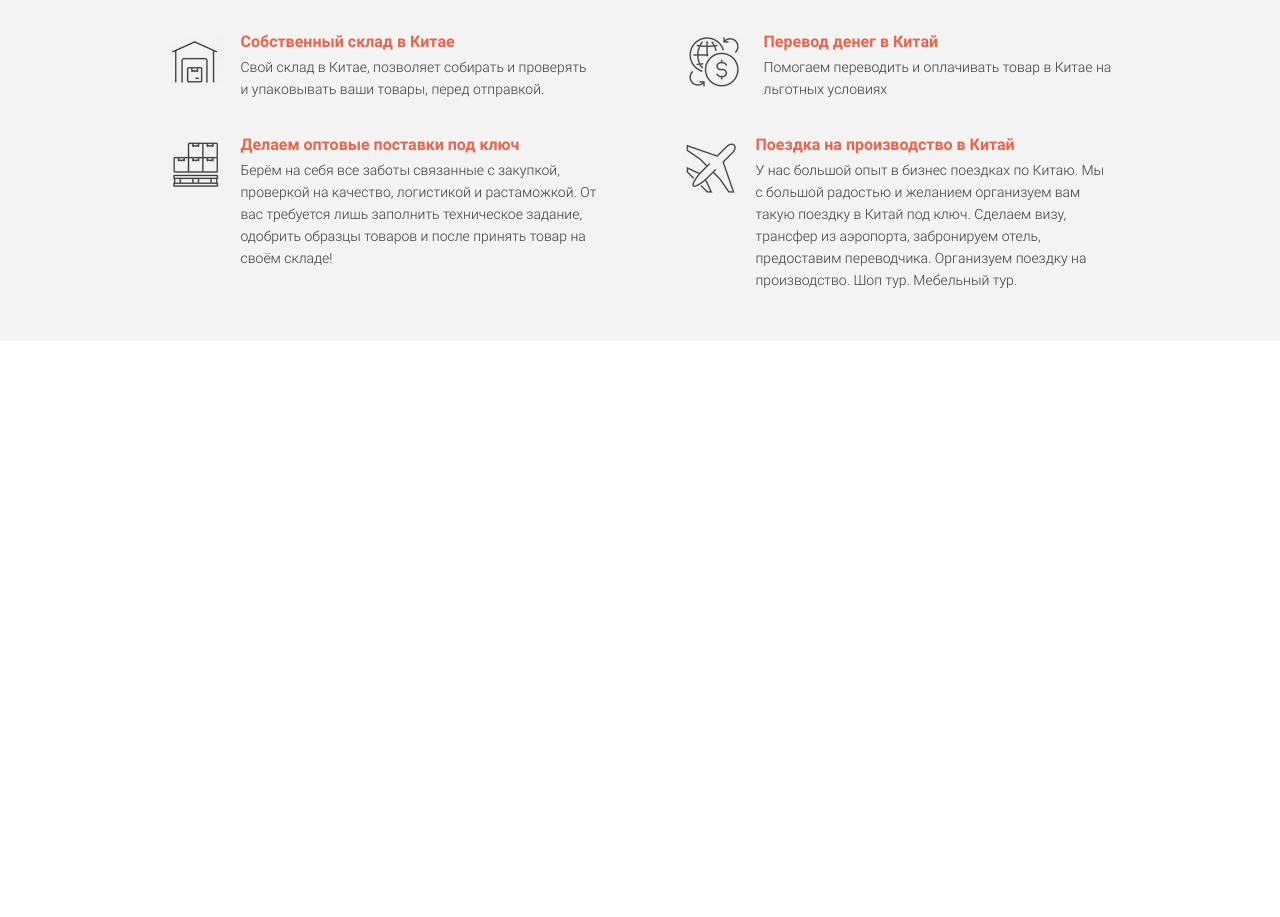
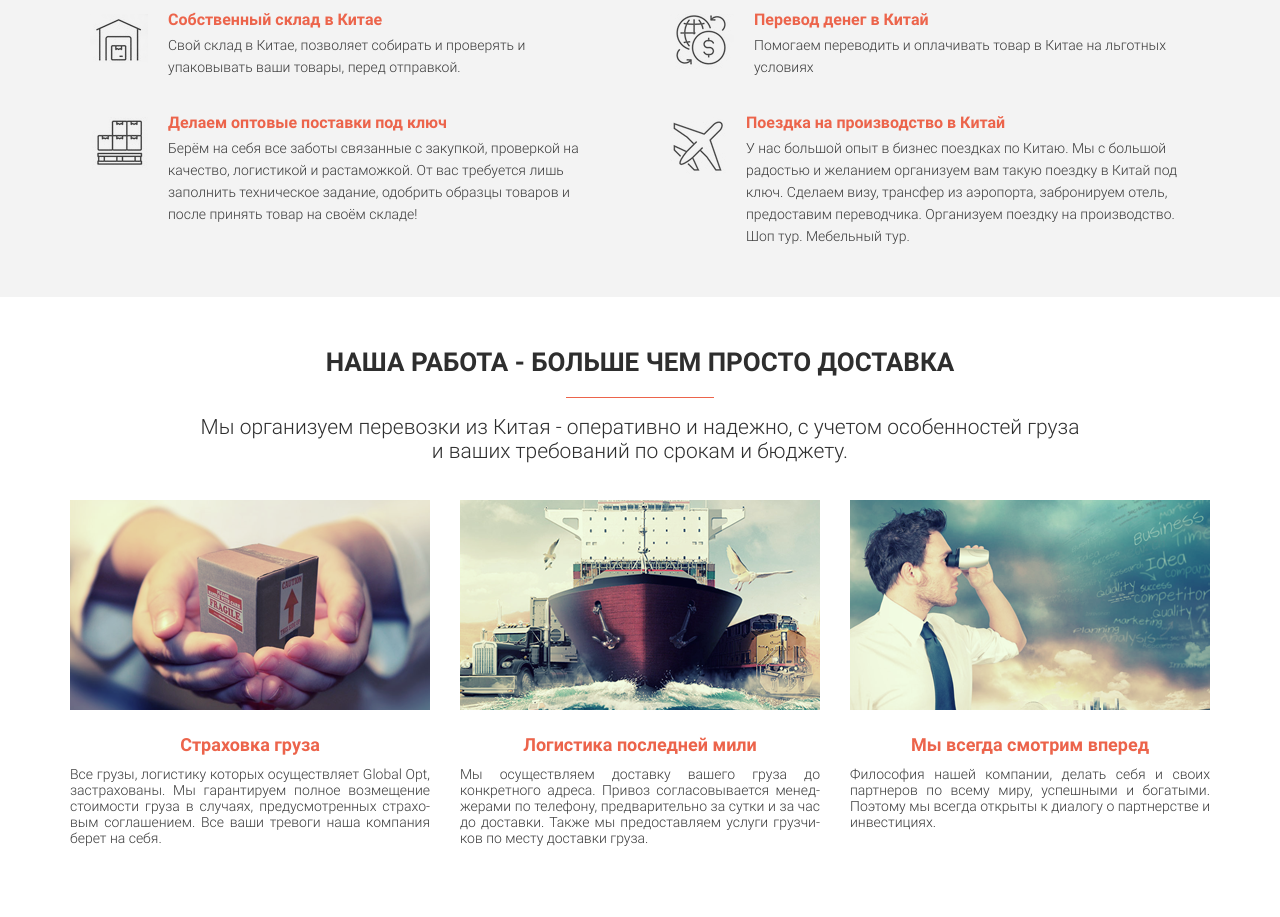
Before and after one commit to PileroiD/Delivery, a website: page src/index.html in a window 1280 px wide. Shown: the part 999-1916 px from the top of the page. Before the commit the page ends 1340 px from the top, so only its background shows below. Drawn offline with nearby package versions, Linux system fonts and the light colour scheme; files that its build step writes are made by us from their sources.

Commit message:
Third section is done

```diff
--- a/src/index.html
+++ b/src/index.html
@@ -175,6 +175,37 @@
         </div>
     </section>
 
+    <section class="our_work">
+        <div class="container">
+            <div class="title">Наша работа - больше чем просто доставка</div>
+            <div class="divider"></div>
+            <div class="subtitle subtitle_our_work">Мы организуем перевозки из Китая - оперативно и надежно, с учетом особенностей груза и ваших требований по срокам и бюджету.</div>
+            <div class="our_work__wrap">
+                <div class="our_work-item">
+                    <div class="our_work-item__img">
+                        <img src="img/our_job/our_job_1.png" alt="our_job_1">
+                    </div>
+                    <div class="our_work-item__title">Страховка груза</div>
+                    <div class="our_work-item__subtitle">Все грузы, логистику которых осуществляет Global Opt, застрахованы. Мы гарантируем полное возмещение стоимости груза в случаях, предусмотренных страхо- вым соглашением. Все ваши тревоги наша компания берет на себя.</div>
+                </div>
+                <div class="our_work-item">
+                    <div class="our_work-item__img">
+                        <img src="img/our_job/our_job_2.png" alt="our_job_2">
+                    </div>
+                    <div class="our_work-item__title">Логистика последней мили</div>
+                    <div class="our_work-item__subtitle">Мы осуществляем доставку вашего груза до конкретного адреса. Привоз согласовывается менед- жерами по телефону, предварительно за сутки и за час до доставки. Также мы предоставляем услуги грузчи- ков по месту доставки груза.</div>
+                </div>
+                <div class="our_work-item">
+                    <div class="our_work-item__img">
+                        <img src="img/our_job/our_job_3.png" alt="our_job_3">
+                    </div>
+                    <div class="our_work-item__title">Мы всегда смотрим вперед</div>
+                    <div class="our_work-item__subtitle">Философия нашей компании, делать себя и своих партнеров по всему миру, успешными и богатыми. Поэтому мы всегда открыты к диалогу о партнерстве и инвестициях.</div>
+                </div>
+            </div>
+        </div>
+    </section>
+
     <script src="js/script.js"></script>
 </body>
 </html>
--- a/src/scss/base/_title.scss
+++ b/src/scss/base/_title.scss
@@ -5,3 +5,15 @@
     color: #2e2e2e;
     text-transform: uppercase;
 }
+
+.subtitle {
+    font-size: 21px;
+    font-weight: 300;
+    text-align: center;
+    color: #2e2e2e;
+    margin: 0 auto;
+    &_our_work {
+        width: 880px;
+        margin-top: 17px;
+    }
+}
--- a/src/scss/blocks/_advantages.scss
+++ b/src/scss/blocks/_advantages.scss
@@ -4,16 +4,17 @@
     padding: 58px 0 50px 0;
     &__wrap {
         display: grid;
-        grid-template-columns: repeat(2, 432px);
-        grid-template-rows: repeat(4, minmax(64px 100%));
+        grid-template-columns: repeat(2, 520px);
         grid-auto-rows: minmax(64px, auto);
         justify-content: center;
-        grid-column-gap: 85px;
+        grid-column-gap: 60px;
         grid-row-gap: 35px;
         margin-top: 30px;
     }
     &-item {
-        display: flex;
+        display: grid;
+        grid-template-columns: auto auto;
+        grid-column-gap: 20px;
         &__title {
             font-size: 16px;
             font-weight: 700;
@@ -27,7 +28,6 @@
             margin-top: 5px;
         }
         &__img {
-            margin-right: 17px;
             padding-top: 4px;
         }
     }
--- /dev/null
+++ b/src/scss/blocks/_our_work.scss
@@ -0,0 +1,26 @@
+.our_work {
+    height: 620px;
+    padding: 50px 0 57px 0;
+    &__wrap {
+        margin-top: 37px;
+        display: grid;
+        grid-template-columns: repeat(3, 360px);
+        justify-content: space-between;
+    }
+    &-item {
+        &__title {
+            font-size: 18px;
+            font-weight: 700;
+            text-align: center;
+            color: #ec644b;
+            margin-top: 20px;
+        }
+        &__subtitle {
+            font-size: 14px;
+            font-weight: 300;
+            color: #3a3a3a;
+            text-align: justify;
+            margin-top: 11px;
+        }
+    }
+}
--- a/src/scss/style.scss
+++ b/src/scss/style.scss
@@ -17,5 +17,15 @@
     margin: 0 auto;
 }
 
+.divider {
+    display: block;
+    width: 148px;
+    height: 1px;
+    background-color: #ec644b;
+    margin: 0 auto;
+    margin-top: 20px;
+}
+
 @import 'blocks/promo';
 @import 'blocks/advantages';
+@import 'blocks/our_work';
```
